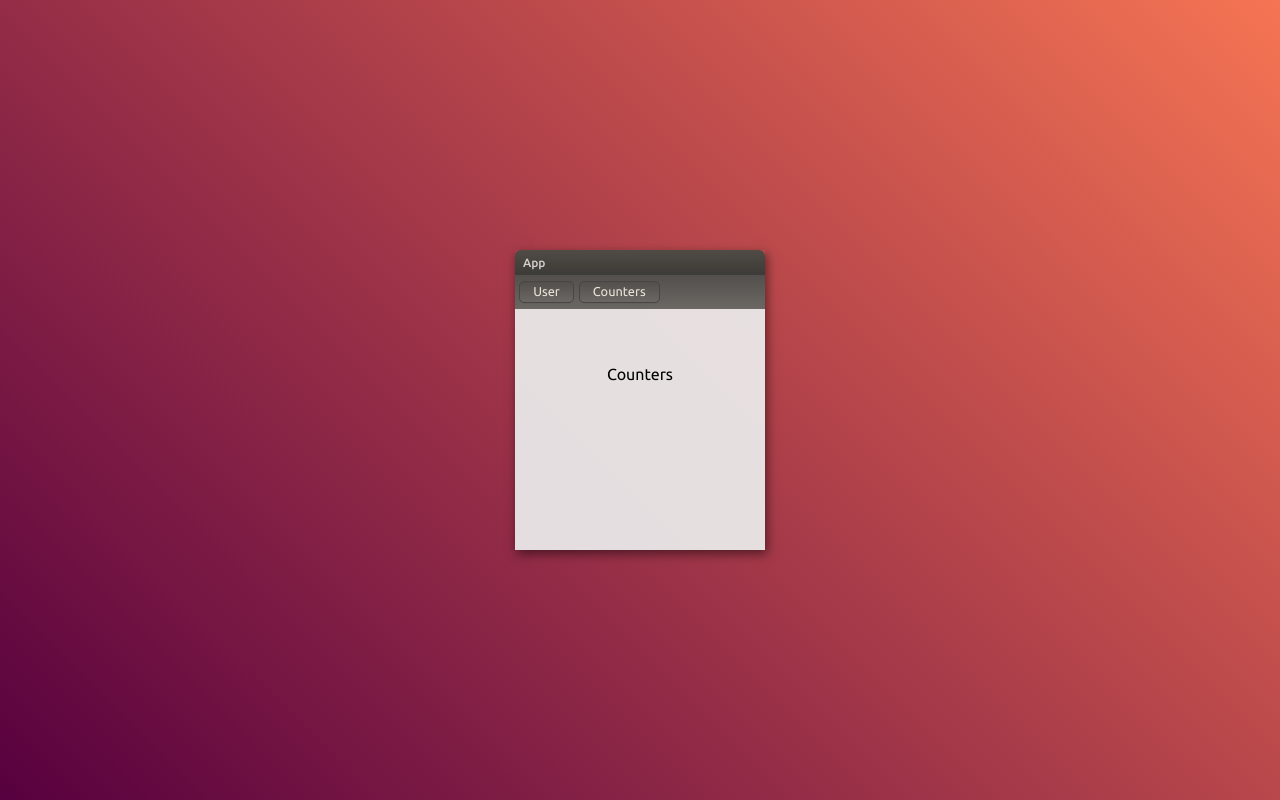
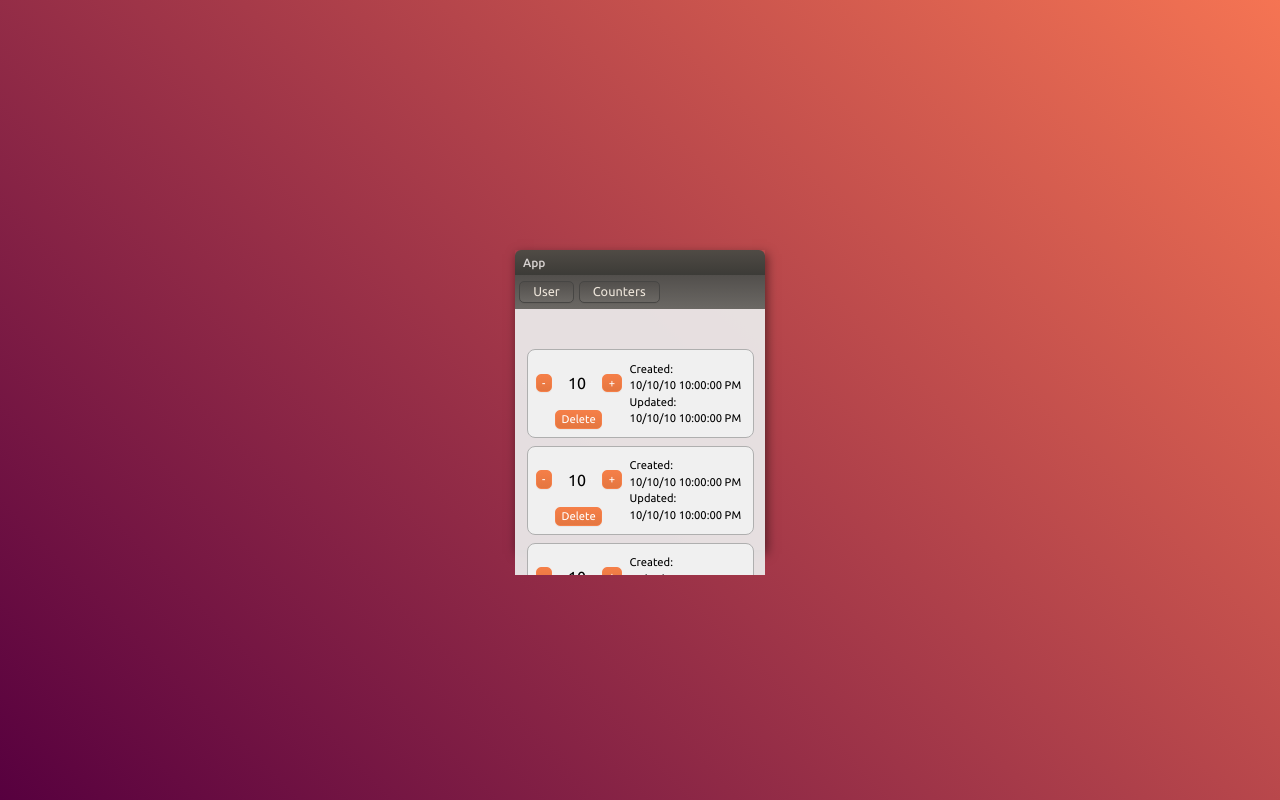
Before and after one commit to luciaraschetti/mcga-p1, a React (Create React App) app: page /user in a window 1280 px wide. Both pictures are taken after a click on the button "Counters". Built offline with nearby package versions, Linux system fonts and the light colour scheme.

Commit message:
MCGA-P1: Add counter component

```diff
--- a/src/components/screens/Counters/Counter/Counter.css
+++ b/src/components/screens/Counters/Counter/Counter.css
@@ -0,0 +1,48 @@
+.counter {
+    display: flex;
+    flex-direction: row;
+    align-items: center;
+    justify-content: start;
+    width: 90%;
+    margin-bottom: 0.5em;
+    border: 1px solid #afafaf;
+    border-radius: 8px;
+    background-color: #f0f0f0;
+}
+
+.counter .buttons {
+    display: flex;
+    flex-direction: column;
+    align-items: center;
+    justify-content: center;
+    width: fit-content;
+}
+
+.counter .controls {
+    display: flex;
+    flex-direction: row;
+    align-items: center;
+    justify-content: center;
+}
+
+.counter .buttons button {
+    padding: 0 0.5em;
+    font-size: 0.7rem;
+}
+
+.counter span {
+    margin: 1em;
+}
+
+.details {
+    display: flex;
+    flex-direction: column;
+    align-items: flex-start;
+    justify-content: center;
+}
+
+.details p {
+    margin: 0;
+    padding: 0.2em 0;
+    font-size: 0.7rem;
+}
--- a/src/components/screens/Counters/Counter/Counter.js
+++ b/src/components/screens/Counters/Counter/Counter.js
@@ -0,0 +1,27 @@
+import './Counter.css';
+import React from 'react';
+
+function Counter() {
+    return (
+        <div className="counter">
+            <div className="buttons">
+                <div className="controls">
+                    <button>-</button>
+                    <span>10</span>
+                    <button>+</button>
+                </div>
+                <div className="delete">
+                    <button>Delete</button>
+                </div>
+            </div>
+            <div className="details">
+                <p>Created:</p>
+                <p>10/10/10 10:00:00 PM</p>
+                <p>Updated:</p>
+                <p>10/10/10 10:00:00 PM</p>
+            </div>
+        </div>
+    )
+}
+
+export default Counter;
--- a/src/components/screens/Counters/index.js
+++ b/src/components/screens/Counters/index.js
@@ -1,9 +1,14 @@
+import './style.css';
 import React from 'react';
+import Counter from './Counter/Counter';
 
 function index() {
     return (
-        <div>
-            <p>Counters</p>
+        <div className="counters">
+            <Counter />
+            <Counter />
+            <Counter />
+            <Counter />
         </div>
     )
 }
--- a/src/components/screens/Counters/style.css
+++ b/src/components/screens/Counters/style.css
@@ -0,0 +1,8 @@
+.counters {
+    display: flex;
+    flex-direction: column;
+    align-items: center;
+    justify-content: flex-start;
+    width: 100%;
+    overflow-y: scroll;
+}
```
